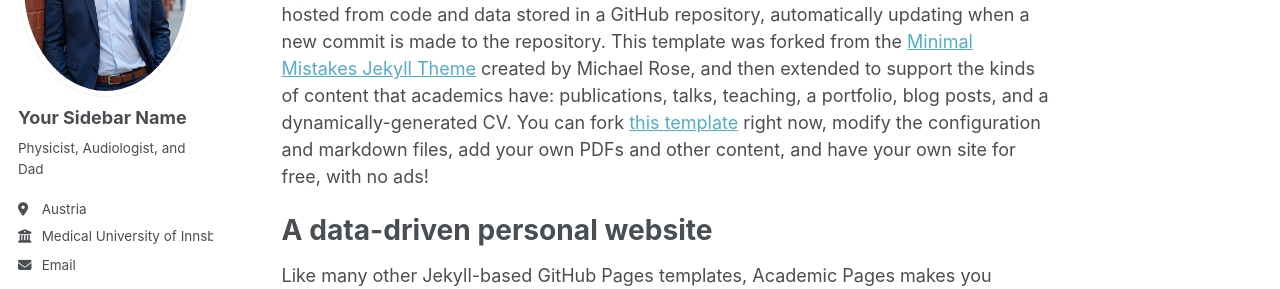
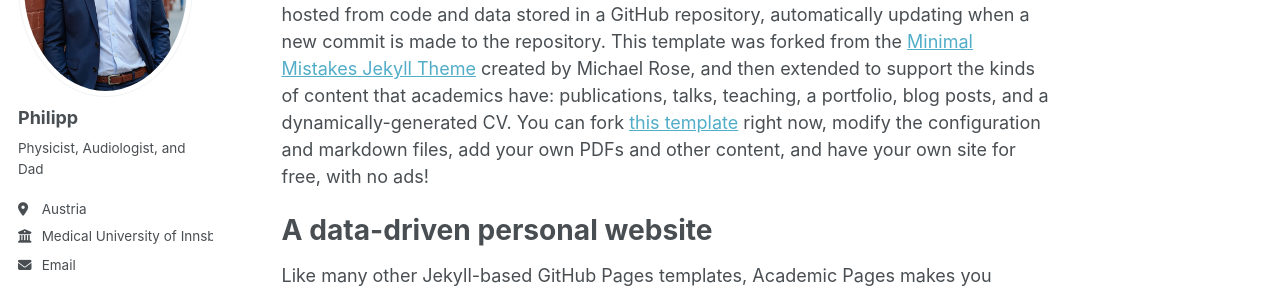
Before and after one commit to Stanissse/AboutMe, a Jekyll site: the page built from _pages/about.md, in a window 1280 px wide. Shown: the part 222-511 px from the top of the page. Built offline with Jekyll 4.4.1, drawn with Linux system fonts in a browser that asks for light colours; some web fonts are replaced.

Commit message:
Update _config.yml

```diff
--- a/_config.yml
+++ b/_config.yml
@@ -23,7 +23,7 @@ repository               : "stanissse.github.io/AboutMe"
 author:
   # Biographic information
   avatar           : "img_2.jpg"
-  name             : "Your Sidebar Name"
+  name             : "Philipp"
   pronouns         : # example: "she/her"
   bio              : "Physicist, Audiologist, and Dad"
   location         : "Austria"
```
